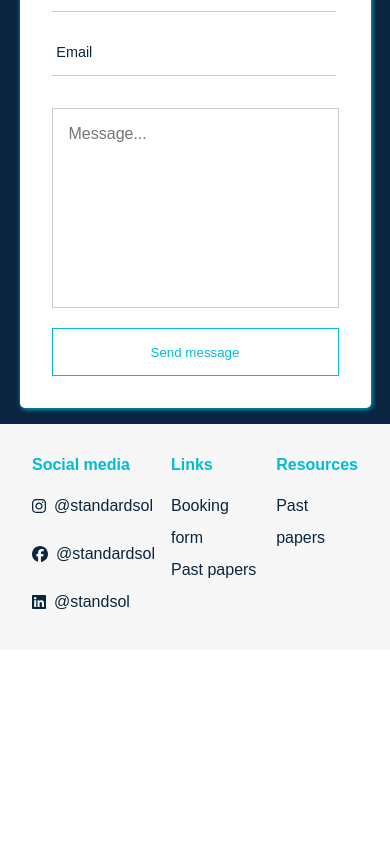
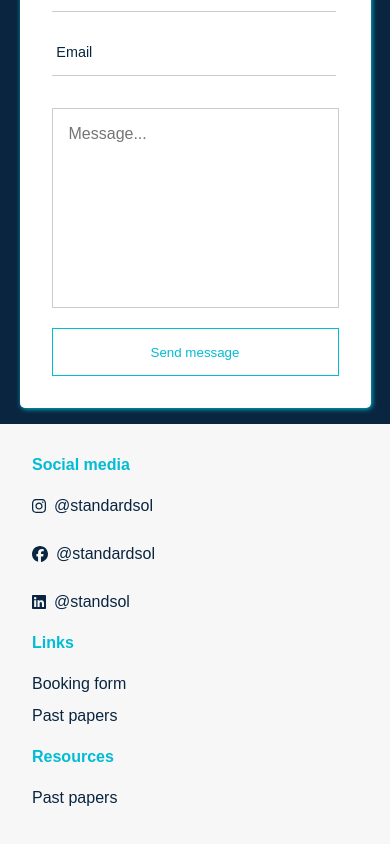
Before and after one commit to S-ciz/standardsolution, a Next.js app: page / in a window 390 px wide. Shown: the part 5878-6722 px from the top of the page. Before the commit the page ends 6528 px from the top, so only its background shows below. Built offline with nearby package versions, Linux system fonts and the light colour scheme.

Commit message:
footer responsive

```diff
--- a/src/app/includes/footer/footer.css
+++ b/src/app/includes/footer/footer.css
@@ -64,4 +64,12 @@ footer .footer
     {
         width: 100%;
     }
+
+    footer .footer
+{
+
+    display: flex;
+   flex-direction: column;
 }
+
+}
```
